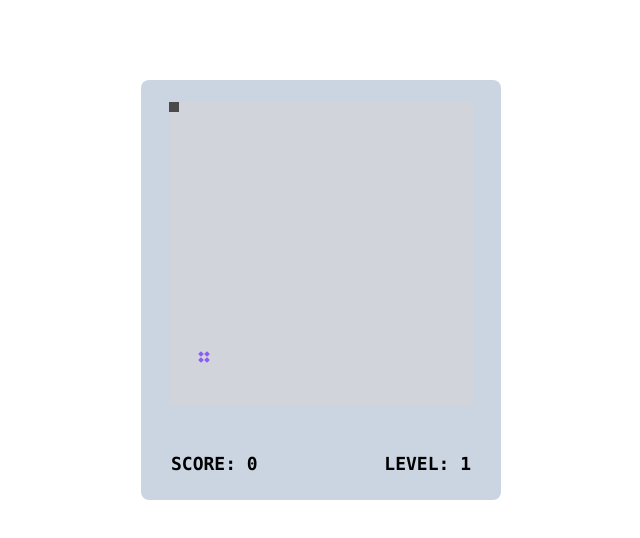
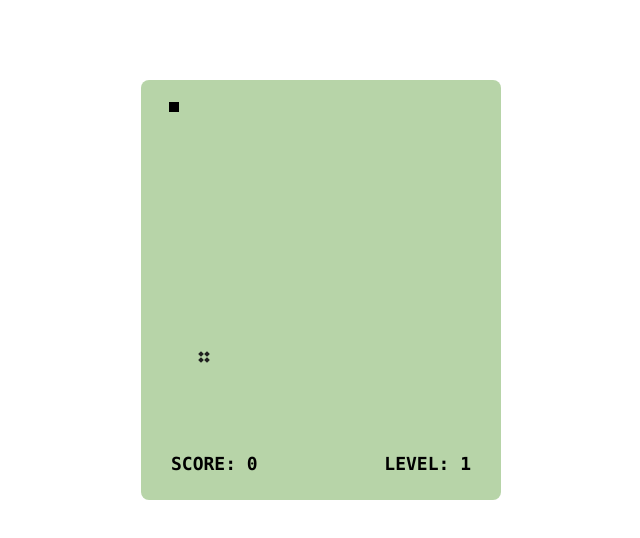
Before and after one commit to Kaiter-Plus/snake, a Vue app: page / in a window 1280 px wide. Both pictures are taken after a click on the button "START". Shown: the top 538 px of the page, without its empty margins (319-959 px from the left). Built offline with nearby package versions, Linux system fonts and the light colour scheme.

Commit message:
style: modify color

```diff
--- a/src/App.vue
+++ b/src/App.vue
@@ -74,10 +74,10 @@ onBeforeUnmount(() => {
 <template>
   <!-- 主容器 -->
   <main
-    class="w-90 h-105 bg-slate-300 rounded-lg mt-20 mx-auto border border-gray-200 border-10 flex flex-col justify-around items-center"
+    class="w-90 h-105 bg-color rounded-lg mt-20 mx-auto border border-black border-10 flex flex-col justify-around items-center"
   >
     <!-- 主舞台 -->
-    <div class="w-76 h-76 bg-gray-300 border border-gray-200 border-2 relative">
+    <div class="w-76 h-76 border border-black border-2 relative">
       <!-- 开始界面 -->
       <Start v-if="gameState === GameState.READY" @start="start" />
       <!-- 游戏界面 -->
--- a/src/assets/styles/index.css
+++ b/src/assets/styles/index.css
@@ -1,6 +1,11 @@
 @import url('modern-normalize');
+
+.bg-color {
+  background-color: #b7d4a8;
+}
 
 .snake-head,
 .snake-body {
-  @apply w-2.5 h-2.5 border-1 border-gray-300 bg-dark-50 absolute transform;
+  @apply w-2.5 h-2.5 border-1 bg-black absolute transform;
+  border-color: #b7d4a8;
 }
--- a/src/components/food.vue
+++ b/src/components/food.vue
@@ -11,9 +11,9 @@ const style = computed(() => {
 
 <template>
   <div class="w-2.5 h-2.5 absolute flex flex-wrap justify-between content-between" :style="style">
-    <div class="w-1 h-1 bg-violet-500 transform rotate-45"></div>
-    <div class="w-1 h-1 bg-violet-500 transform rotate-45"></div>
-    <div class="w-1 h-1 bg-violet-500 transform rotate-45"></div>
-    <div class="w-1 h-1 bg-violet-500 transform rotate-45"></div>
+    <div class="w-1 h-1 bg-dark-500 transform rotate-45"></div>
+    <div class="w-1 h-1 bg-dark-500 transform rotate-45"></div>
+    <div class="w-1 h-1 bg-dark-500 transform rotate-45"></div>
+    <div class="w-1 h-1 bg-dark-500 transform rotate-45"></div>
   </div>
 </template>
```
